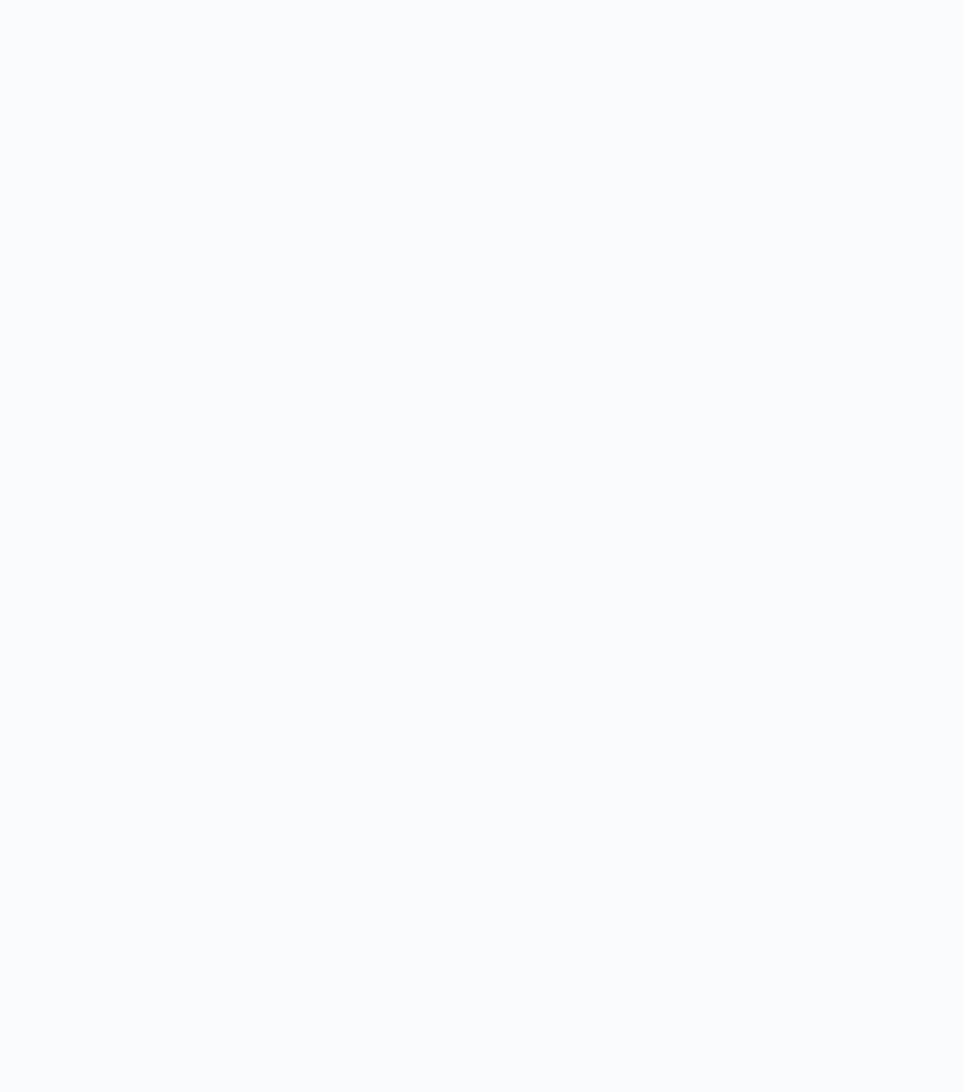
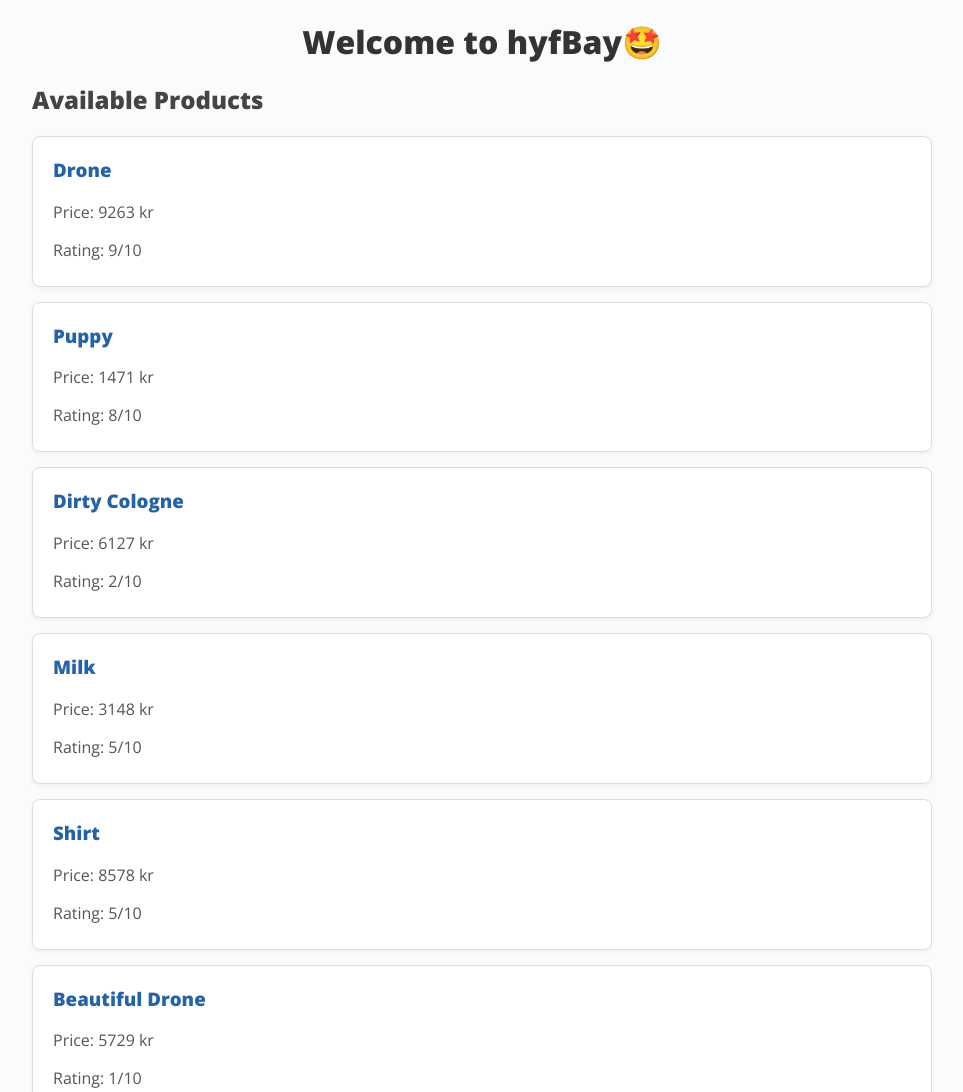
Before and after one commit to Goli-68/JavaScript-exercises, a plain HTML site: page index.html in a window 1280 px wide. Shown: the top 1092 px of the page, without its empty margins (158-1121 px from the left). Before the commit the page ends 800 px from the top, so only its background shows below. Drawn offline with nearby package versions, Linux system fonts and the light colour scheme.

Commit message:
Add product list rendering

```diff
--- a/index.html
+++ b/index.html
@@ -8,7 +8,11 @@
   />
 </head>
 <body>
-  <main></main>
+  <main>
+    <h1>Welcome to hyfBay🤩</h1>
+    <h2>Available Products</h2>
+    <ul id="products"></ul>
+  </main>
   <script src="hyfBayHelpers.js"></script>
   <script src="main.js"></script>
 </body>
--- a/main.css
+++ b/main.css
@@ -1,6 +1,8 @@
+
 body {
   font-family: "Open Sans", sans-serif;
   background-color: #f9fbfd;
+  padding: 20px;
 }
 
 * {
@@ -13,8 +15,43 @@ h2 {
   margin: 0;
 }
 
+main {
+  max-width: 900px;
+  margin: 0 auto;
+}
+
+h1 {
+  text-align: center;
+  color: #333;
+  margin-bottom: 20px;
+}
+
+h2 {
+  color: #444;
+  margin-bottom: 20px;
+}
+
 ul {
   list-style-type: none;
   margin: 0;
   padding: 0;
 }
+
+li {
+  background-color: white;
+  border: 1px solid #ddd;
+  border-radius: 8px;
+  padding: 20px;
+  margin-bottom: 15px;
+  box-shadow: 0 2px 5px rgba(0, 0, 0, 0.05);
+}
+
+li h3 {
+  color: #2563a6;
+  margin-top: 0;
+}
+
+li p {
+  color: #555;
+  margin-bottom: 5px;
+}
--- a/main.js
+++ b/main.js
@@ -1,11 +1,34 @@
+
 console.log("Script loaded");
 
 const products = getAvailableProducts();
+
 console.log(products);
 
 // This should create the ul and the li's with the individual products details
 function renderProducts(products) {
-  // your code goes here
+
+
+  const productList = document.querySelector("#products");
+
+
+  products.forEach(function(product) {
+
+
+    const li = document.createElement("li");
+
+    // Add product information
+    li.innerHTML = `
+      <h3>${product.name}</h3>
+      <p>Price: ${product.price} kr</p>
+      <p>Rating: ${product.rating}/10</p>
+    `;
+
+
+    productList.appendChild(li);
+
+  });
 }
 
+
 renderProducts(products);
```
